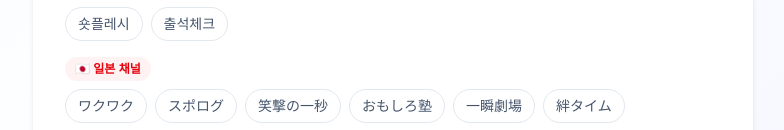
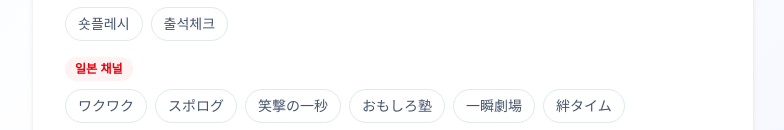
Before and after one commit to theooozy/hrcompany, a Next.js app: page /portal/details in a window 1280 px wide. Shown: the part 982-1112 px from the top of the page, without its empty margins (247-1031 px from the left). Built offline with nearby package versions, Linux system fonts and the light colour scheme; no server answers; sample sign-in values are in the browser's storage.

Commit message:
Fix: portal/details - remove JP flag emoji from channel label

```diff
--- a/app/portal/details/page.tsx
+++ b/app/portal/details/page.tsx
@@ -254,7 +254,7 @@ className={`px-3 py-1.5 rounded-full text-sm font-medium border transition-all $
 </div>
 <div>
 <div className="flex items-center gap-2 mb-2">
-<span className="text-xs font-bold text-red-600 bg-red-50 px-2.5 py-1 rounded-full">🇯🇵 일본 채널</span>
+<span className="text-xs font-bold text-red-600 bg-red-50 px-2.5 py-1 rounded-full">일본 채널</span>
 </div>
 <div className="flex flex-wrap gap-2">
 {JAPAN_CHANNELS.map(ch => (
```
